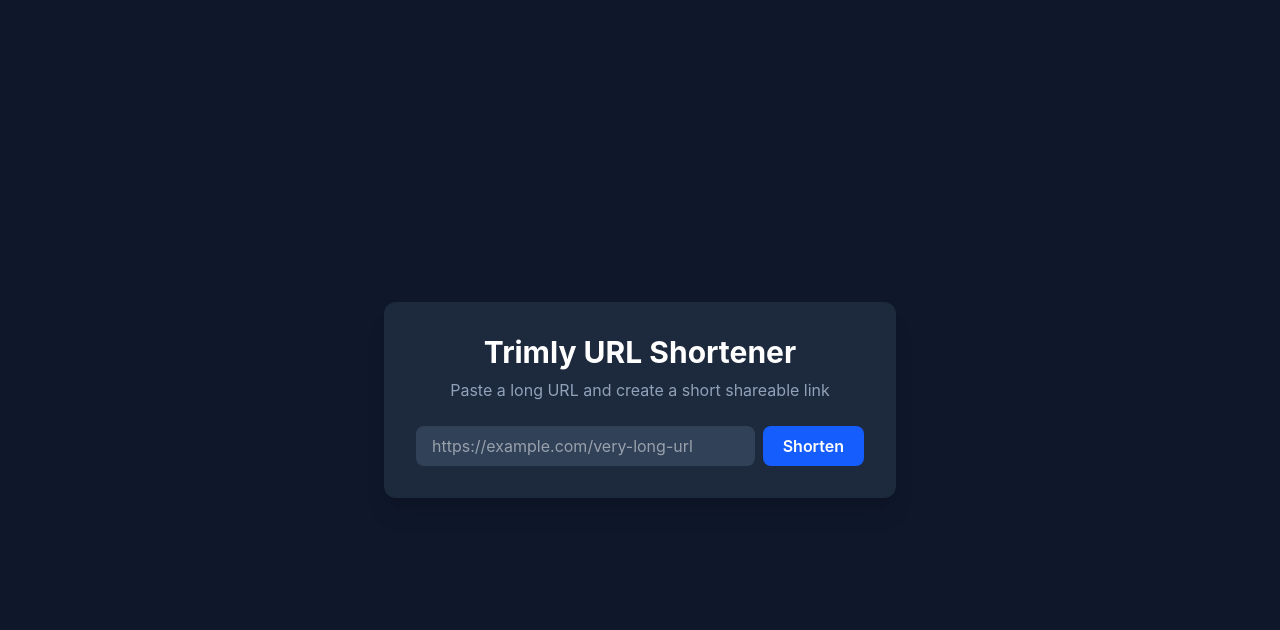
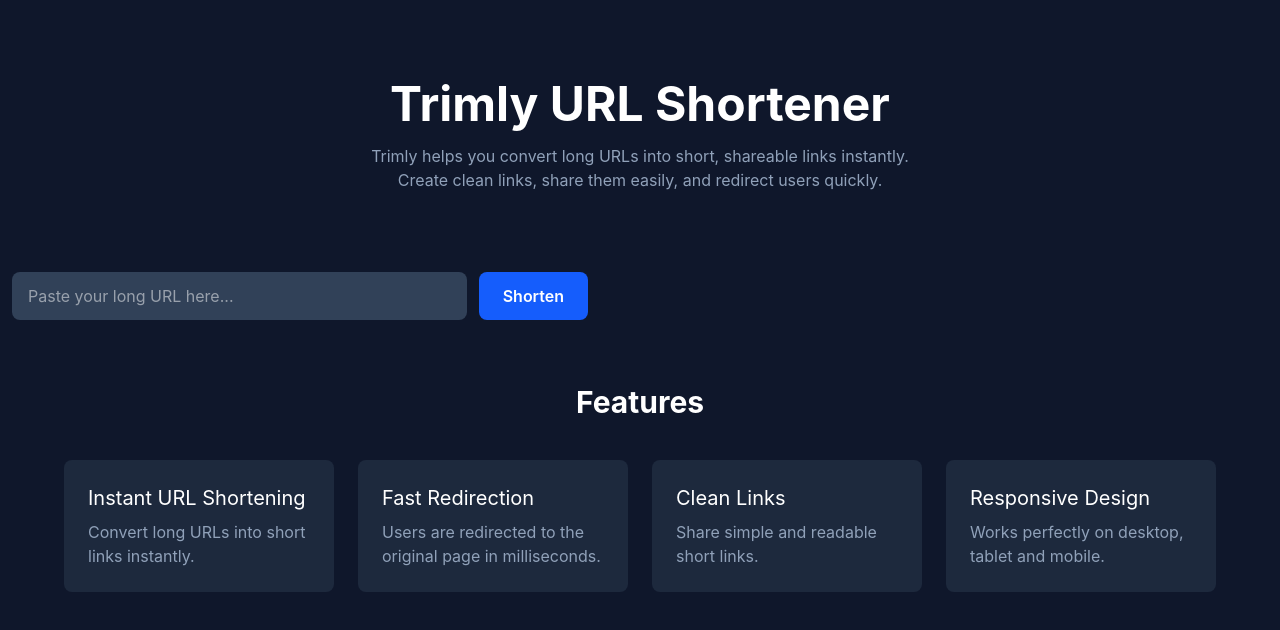
Before and after one commit to om-dev007/URL-Shortner, a React (Vite) app in the folder Frontend/: page / in a window 1280 px wide. Shown: the top 630 px of the page. Built offline with nearby package versions, Linux system fonts and the light colour scheme.

Commit message:
ui responsive

```diff
--- a/Frontend/src/App.jsx
+++ b/Frontend/src/App.jsx
@@ -1,104 +1,7 @@
-import { useState } from "react";
-import api from "./axios.js";
+import Home from "./pages/Home";
 
-const BACKEND_URL = "https://url-shortner-h2wp.onrender.com";
-
-const App = () => {
-
-  const [inputVal, setInputVal] = useState("");
-  const [lastUrl, setLastUrl] = useState(null);
-
-  const formHandler = async (e) => {
-    e.preventDefault();
-
-    if (!inputVal) return;
-
-    try {
-      const res = await api.post("/short", {
-        originalUrl: inputVal
-      });
-
-      setLastUrl({
-        shortId: res.data.shortenUrl
-      });
-
-    } catch (err) {
-      console.log("Error:", err);
-    }
-
-    setInputVal("");
-  };
-
-  const copyLink = () => {
-    navigator.clipboard.writeText(`${BACKEND_URL}/${lastUrl.shortId}`);
-  };
-
-  return (
-    <div className="min-h-screen bg-slate-900 flex items-center justify-center px-4">
-
-      <div className="bg-slate-800 p-8 rounded-xl shadow-xl w-full max-w-lg">
-
-        <h1 className="text-3xl font-bold text-white text-center mb-2">
-          Trimly URL Shortener
-        </h1>
-
-        <p className="text-slate-400 text-center mb-6">
-          Paste a long URL and create a short shareable link
-        </p>
-
-        <form onSubmit={formHandler} className="flex gap-2">
-
-          <input
-            type="text"
-            placeholder="https://example.com/very-long-url"
-            value={inputVal}
-            onChange={(e) => setInputVal(e.target.value)}
-            className="flex-1 px-4 py-2 rounded-lg bg-slate-700 text-white outline-none focus:ring-2 focus:ring-blue-500"
-          />
-
-          <button
-            className="bg-blue-600 hover:bg-blue-700 px-5 py-2 rounded-lg text-white font-semibold transition"
-          >
-            Shorten
-          </button>
-
-        </form>
-
-        {lastUrl && (
-
-          <div className="mt-6 bg-slate-700 p-4 rounded-lg">
-
-            <p className="text-slate-300 mb-2">
-              Your Short Link
-            </p>
-
-            <div className="flex items-center justify-between">
-
-              <a
-                href={`${BACKEND_URL}/${lastUrl.shortId}`}
-                target="_blank"
-                className="text-blue-400 hover:underline break-all"
-              >
-                trimly/{lastUrl.shortId}
-              </a>
-
-              <button
-                onClick={copyLink}
-                className="ml-3 bg-blue-600 hover:bg-blue-700 px-3 py-1 rounded text-sm text-white"
-              >
-                Copy
-              </button>
-
-            </div>
-
-          </div>
-
-        )}
-
-      </div>
-
-    </div>
-  );
-};
+function App() {
+  return <Home />;
+}
 
 export default App;
--- /dev/null
+++ b/Frontend/src/components/Features.jsx
@@ -0,0 +1,58 @@
+const Features = () => {
+
+  const features = [
+    {
+      title: "Instant URL Shortening",
+      desc: "Convert long URLs into short links instantly."
+    },
+    {
+      title: "Fast Redirection",
+      desc: "Users are redirected to the original page in milliseconds."
+    },
+    {
+      title: "Clean Links",
+      desc: "Share simple and readable short links."
+    },
+    {
+      title: "Responsive Design",
+      desc: "Works perfectly on desktop, tablet and mobile."
+    }
+  ];
+
+  return (
+
+    <section className="py-16 px-4">
+
+      <h2 className="text-3xl font-bold text-center text-white mb-10">
+        Features
+      </h2>
+
+      <div className="grid md:grid-cols-2 lg:grid-cols-4 gap-6 max-w-6xl mx-auto">
+
+        {features.map((feature, index) => (
+
+          <div
+            key={index}
+            className="bg-slate-800 p-6 rounded-lg"
+          >
+
+            <h3 className="text-xl text-white mb-2">
+              {feature.title}
+            </h3>
+
+            <p className="text-slate-400">
+              {feature.desc}
+            </p>
+
+          </div>
+
+        ))}
+
+      </div>
+
+    </section>
+
+  );
+};
+
+export default Features;
--- /dev/null
+++ b/Frontend/src/components/Hero.jsx
@@ -0,0 +1,18 @@
+const Hero = () => {
+  return (
+    <section className="text-center py-20 px-4">
+
+      <h1 className="text-4xl md:text-5xl font-bold text-white mb-4">
+        Trimly URL Shortener
+      </h1>
+
+      <p className="text-slate-400 max-w-xl mx-auto">
+        Trimly helps you convert long URLs into short, shareable links instantly.
+        Create clean links, share them easily, and redirect users quickly.
+      </p>
+
+    </section>
+  );
+};
+
+export default Hero;
--- /dev/null
+++ b/Frontend/src/components/ResultCard.jsx
@@ -0,0 +1,43 @@
+const BACKEND_URL = "https://url-shortner-h2wp.onrender.com";
+
+const ResultCard = ({ lastUrl }) => {
+
+  if (!lastUrl) return null;
+
+  const copyLink = () => {
+    navigator.clipboard.writeText(`${BACKEND_URL}/${lastUrl}`);
+  };
+
+  return (
+
+    <div className="mt-8 bg-slate-800 p-5 rounded-lg max-w-xl mx-3">
+
+      <p className="text-slate-400 mb-2">
+        Your Short Link
+      </p>
+
+      <div className="flex justify-between items-center">
+
+        <a
+          href={`${BACKEND_URL}/${lastUrl}`}
+          target="_blank"
+          className="text-blue-400 hover:underline break-all"
+        >
+          trimly/{lastUrl}
+        </a>
+
+        <button
+          onClick={copyLink}
+          className="bg-blue-600 cursor-pointer px-3 py-1 rounded text-white text-sm"
+        >
+          Copy
+        </button>
+
+      </div>
+
+    </div>
+
+  );
+};
+
+export default ResultCard;
--- /dev/null
+++ b/Frontend/src/components/UrlForm.jsx
@@ -0,0 +1,55 @@
+import { useState } from "react";
+import api from "../services/api";
+
+const UrlForm = ({ setLastUrl }) => {
+
+  const [inputVal, setInputVal] = useState("");
+
+  const formHandler = async (e) => {
+    e.preventDefault();
+
+    if (!inputVal) return;
+
+    try {
+
+      const res = await api.post("/short", {
+        originalUrl: inputVal
+      });
+
+      setLastUrl(res.data.shortenUrl);
+
+      setInputVal("");
+
+    } catch (err) {
+      console.log(err);
+    }
+
+  };
+
+  return (
+
+    <form
+      onSubmit={formHandler}
+      className="flex flex-col md:flex-row gap-3 max-w-xl mx-3"
+    >
+
+      <input
+        type="text"
+        placeholder="Paste your long URL here..."
+        value={inputVal}
+        onChange={(e) => setInputVal(e.target.value)}
+        className="flex-1 px-4 py-3 rounded-lg bg-slate-700 text-white outline-none"
+      />
+
+      <button
+        className="bg-blue-600 cursor-pointer hover:bg-blue-700 px-6 py-3 rounded-lg text-white font-semibold"
+      >
+        Shorten
+      </button>
+
+    </form>
+
+  );
+};
+
+export default UrlForm;
--- /dev/null
+++ b/Frontend/src/pages/Home.jsx
@@ -0,0 +1,28 @@
+import { useState } from "react";
+import Hero from "../components/Hero";
+import UrlForm from "../components/UrlForm";
+import ResultCard from "../components/ResultCard";
+import Features from "../components/Features";
+
+const Home = () => {
+
+  const [lastUrl, setLastUrl] = useState(null);
+
+  return (
+
+    <div className="bg-slate-900 min-h-screen text-white">
+
+      <Hero />
+
+      <UrlForm setLastUrl={setLastUrl} />
+
+      <ResultCard lastUrl={lastUrl} />
+
+      <Features />
+
+    </div>
+
+  );
+};
+
+export default Home;
```
Also changed, not shown: Frontend/src/services/api.js (renamed from Frontend/src/axios.js).
